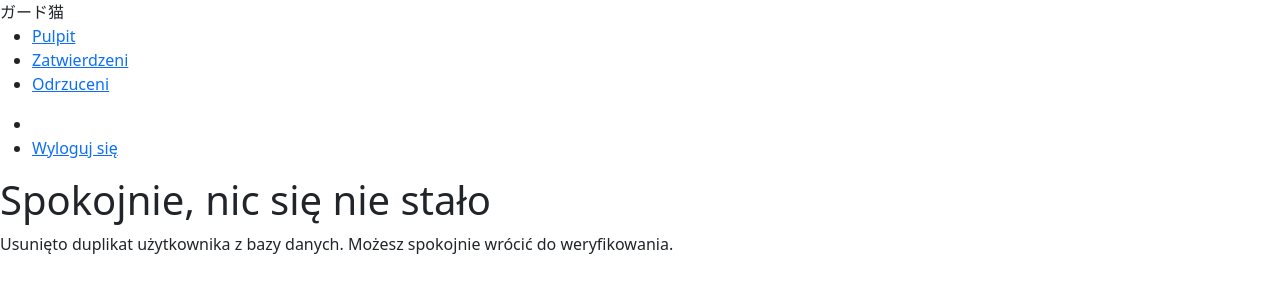
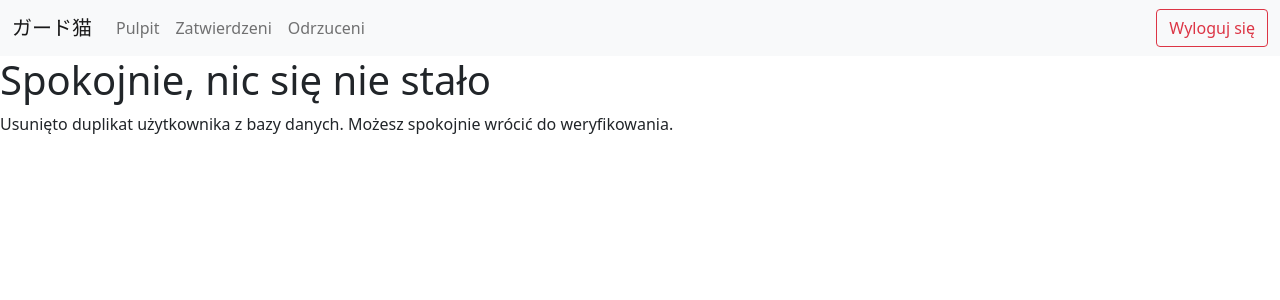
Before and after one commit to pjatk21/pjatk-cat-guard, a Python web app: template webpanel/templates/admin/autodelete.html in a window 1280 px wide. Shown: the top 300 px of the page. Run offline with Jinja, Linux system fonts and the light colour scheme; the template is opened without the code that fills it, so the values that code supplies are empty.

Commit message:
Finish navbar

```diff
--- a/webpanel/templates/admin/base.html
+++ b/webpanel/templates/admin/base.html
@@ -14,28 +14,37 @@
 </head>
 
 <body>
-    <nav >
-        <div>
-            <div>ガード猫</div>
-            <ul>
-                <li><a href="{{ request.url_for('admin:admin_index') }}">Pulpit</a></li>
-                <li><a href="{{ request.url_for('admin:accepted') }}">Zatwierdzeni</a></li>
-                <li><a href="{{ request.url_for('admin:rejected') }}">Odrzuceni</a></li>
-            </ul>
+    <nav class="navbar navbar-expand-lg navbar-light bg-light">
+        <div class="container-fluid">
+            <a class="navbar-brand">ガード猫</a>
+            <button class="navbar-toggler" type="button" data-bs-toggle="collapse" data-bs-target="#navbarNav"
+                aria-controls="navbarSupportedContent" aria-expanded="false" aria-label="Toggle navigation">
+                <span class="navbar-toggler-icon"></span>
+            </button>
+
+            <div class="collapse navbar-collapse" id="navbarNav">
+                <div class="navbar-nav me-auto mb-2 mb-lg-0">
+                    <a class="nav-link" href="{{ request.url_for('admin:admin_index') }}">Pulpit</a></li>
+                    <a class="nav-link" href="{{ request.url_for('admin:accepted') }}">Zatwierdzeni</a></li>
+                    <a class="nav-link" href="{{ request.url_for('admin:rejected') }}">Odrzuceni</a></li>
 
                 </div>
-        <div>
-            <ul>
-                <li>
-                    <a>
-                        {{ request.session["user"] }}
-                    </a>
-                </li>
-                <li>
-                    <a  href="{{ request.url_for('admin:admin_logout') }}">Wyloguj
+                <div class="d-flex">
+                    <span class="navbar-text me-2">
+                        {{ request.session["user"] }}</span>
+
+
+                    <a class="btn btn-outline-danger" href="{{ request.url_for('admin:admin_logout') }}">Wyloguj
                         się</a>
-                </li>
-            </ul>
+                </div>
+            </div>
+
+
+
+
+
+
+
         </div>
     </nav>
     {% block body %}
@@ -43,14 +52,14 @@
         <div>
             <div>
                 <h2>Generuj link</h2>
-                <button >Otwórz generator</button>
-                <div id="link-gen" >
-                    <div>
-                        <button type="button" ></button>
-                        <div>
+                <button data-bs-toggle="modal" data-bs-target="#link-gen">Otwórz generator</button>
+                <div class="modal" id="link-gen" aria-labelledby="link-gen">
+                    <div class="modal-dialog">
+                        <div class="modal-content">
+                            <div class="modal-header">
                                 <h2>Generate link</h2>
                             </div>
-                        <form method="post" action="{{ request.url_for('admin:admin_bypass') }}">
+                            <form class="modal-body" method="post" action="{{ request.url_for('admin:admin_bypass') }}">
                                 <div>
                                     <div>
                                         <div>ID serwera</div>
@@ -65,23 +74,24 @@
                                     <div>
                                         <div>ID użytkownika</div>
                                         <div>
-                                        <span ></span>
+                                            <span></span>
                                             <input required name="user" pattern="\d{18}">
                                         </div>
                                     </div>
                                     <div>
                                         <div>Numer studenta (eska)</div>
                                         <div>
-                                        <span ></span>
+                                            <span></span>
                                             <input required name="student_no" pattern="s\d+">
                                         </div>
                                     </div>
                                 </div>
-                            <div>
-                                <button>Wyślij link</button>
+                            </form>
+                            <div class="modal-footer">
+                                <button type="button" class="btn btn-secondary" data-bs-dismiss="modal">Zamknij</button>
+                                <button type="submit" class="btn btn-primary">Wyślij link</button>
                             </div>
-                        </form>
-
+                        </div>
                     </div>
                 </div>
             </div>
@@ -99,7 +109,7 @@
         </div>
         {% if awaiting|length > 0 %}
         <h2>Oczekujące weryfikacje</h2>
-        <div >
+        <div>
             <ul>
                 <li -control="[data-state='VerificationState.IN_REVIEW']">
                     <a>Oczekujące</a>
@@ -109,7 +119,7 @@
                 </li>
             </ul>
 
-            <div >
+            <div>
                 {% for vr in awaiting %}
                 <div data-state="{{ vr.state }}">
                     <h3>{{ vr.google.name }}</h3>
@@ -125,23 +135,20 @@
                         {% endif %}
                         {% endif %}
                     </p>
-                    <a href="{{ request.url_for('admin:review', rid=vr.id) }}"
-                        >
+                    <a href="{{ request.url_for('admin:review', rid=vr.id) }}">
                         🔍
                     </a>
-                    <button
-                        >
+                    <button>
                         🗑
                     </button>
-                    <div id="confirm-{{ vr.id }}" >
+                    <div id="confirm-{{ vr.id }}">
                         <div>
                             <h2>Czy jesteś pewien?</h2>
                             <form method="post" action="{{ request.url_for('admin:reject', rid=vr.id) }}"
                                 enctype="multipart/form-data">
                                 <label>
                                     Uzasadnienie decyzji
-                                    <textarea required name="reason"
-                                       >niezgodność danych</textarea>
+                                    <textarea required name="reason">niezgodność danych</textarea>
                                 </label>
                                 <button type="submit">WYJEB GNOJA</button>
                                 <button type="button">Anuluj
```
Lines whose indentation alone changed are shown as unchanged.
